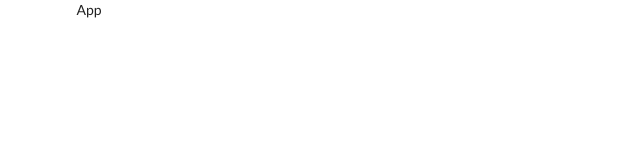
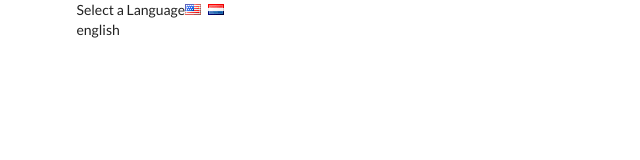
Before and after one commit to brianslab/udemy-react, a React (Create React App) app in the folder translate/: page / in a window 1280 px wide. Shown: the top 160 px of the page, without its empty margins (0-640 px from the left). Built offline with nearby package versions, Linux system fonts and the light colour scheme.

Commit message:
language selector

```diff
--- a/translate/src/components/App.js
+++ b/translate/src/components/App.js
@@ -1,8 +1,29 @@
 import React from 'react';
 
 class App extends React.Component {
+  state = { language: 'english' };
+
+  onLanguageChange = (language) => {
+    this.setState({ language });
+  };
+
   render () {
-    return <div className="ui container">App</div>;
+    return (
+      <div className="ui container">
+        <div>
+          Select a Language
+          <i
+            className="flag us"
+            onClick={() => this.onLanguageChange('english')}
+          />
+          <i
+            className="flag nl"
+            onClick={() => this.onLanguageChange('dutch')}
+          />
+        </div>
+        {this.state.language}
+      </div>
+    );
   }
 }
 
```
